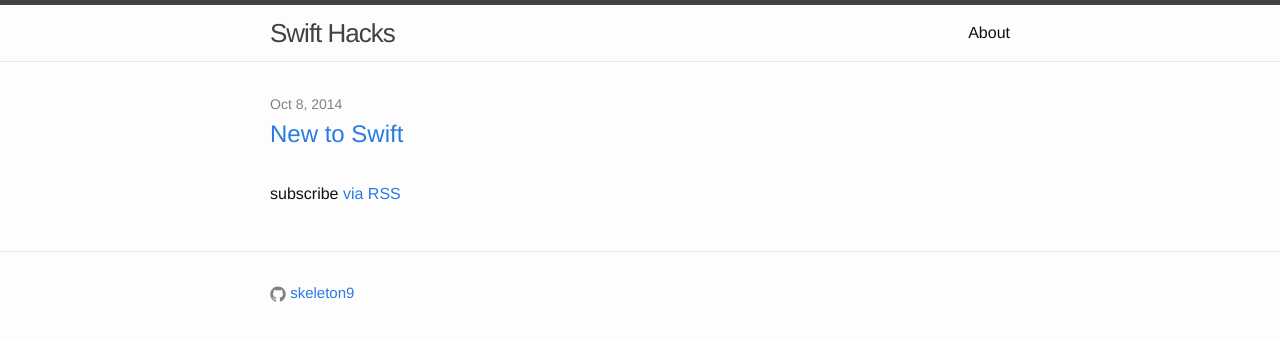
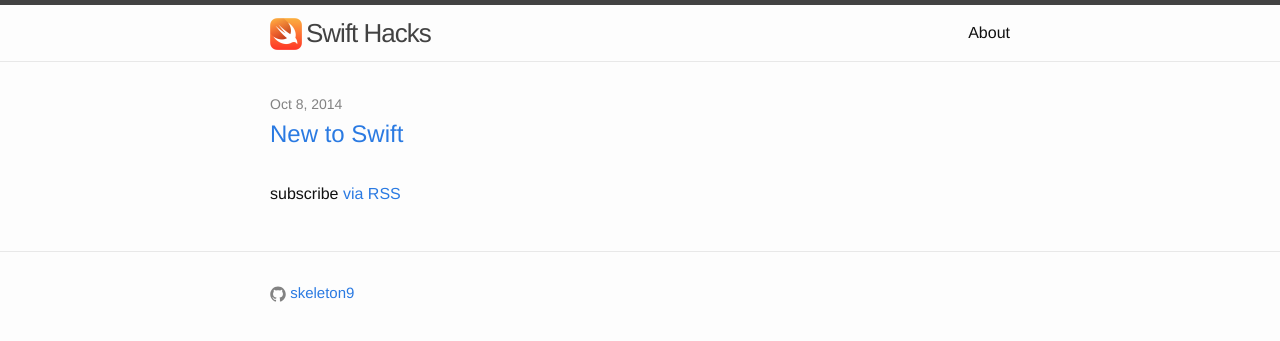
Before and after one commit to skeleton9/swifthacks, a Jekyll site: the page built from index.html, in a window 1280 px wide. Shown: the top 341 px of the page. Built offline with Jekyll 4.4.1, drawn with Linux system fonts in a browser that asks for light colours.

Commit message:
add swift logo

```diff
--- a/_includes/header.html
+++ b/_includes/header.html
@@ -1,8 +1,10 @@
 <header class="site-header">
 
   <div class="wrapper">
-
-    <a class="site-title" href="{{ site.baseurl }}/">{{ site.title }}</a>
+    <div class='site-logo'><img class='site-logo-img' src="/images/swift-hero.png"></img></div>
+    <a class="site-title" href="{{ site.baseurl }}/">
+		  {{ site.title }}
+    </a>
 
     <nav class="site-nav">
       <a href="#" class="menu-icon">
--- a/_sass/_layout.scss
+++ b/_sass/_layout.scss
@@ -10,6 +10,16 @@
     position: relative;
 }
 
+.site-logo {
+    line-height: 56px;
+    vertical-align: middle;
+    float: left;
+    padding-right: 4px;
+    margin-bottom: 0;
+}
+.site-logo-img {
+    height: 32px;
+}
 .site-title {
     font-size: 26px;
     line-height: 56px;
```
Also changed, not shown: images/swift-hero.png (added).
